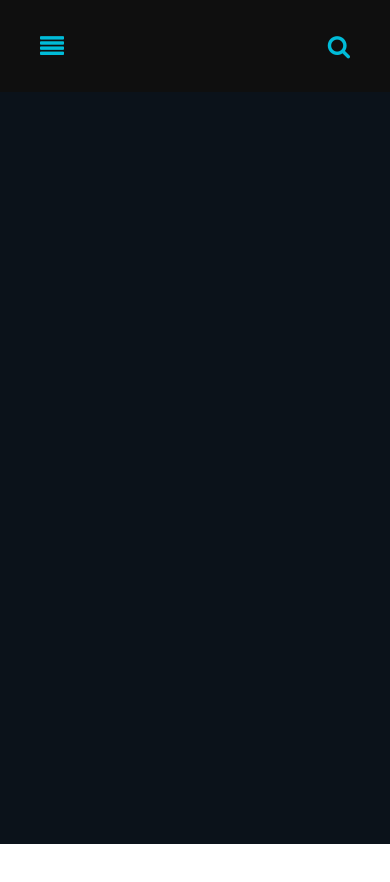
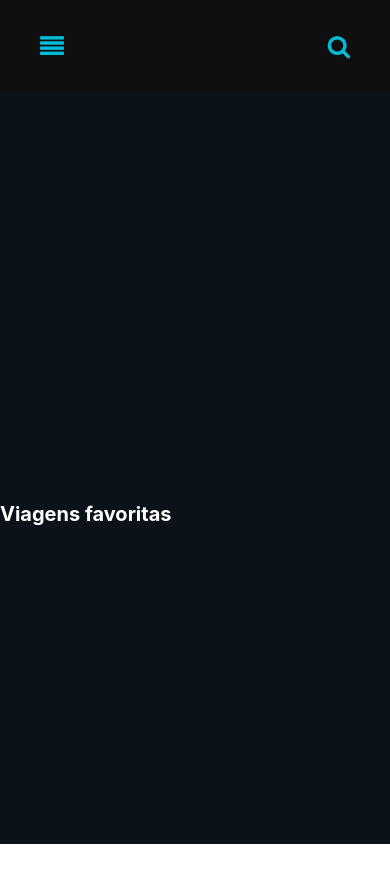
Before and after one commit to nunezada08/app-viagens, a React Native app: screen / in a window 390 px wide. Shown: the top 882 px of the page. Before the commit the page ends 844 px from the top, so only its background shows below. Built offline with nearby package versions, Linux system fonts and the light colour scheme.

Commit message:
feat: arruma cores do app

```diff
--- a/App.js
+++ b/App.js
@@ -19,6 +19,12 @@ export default function App() {
                       size={24}
                       color="#00BCD9"
                   />
+              </View>
+          </View>
+
+          <View style={styles.main}>
+              <View style={styles.viewViagensText}>
+                  <Text style={{ fontSize: 20, fontWeight: 'bold', color: 'white'}} >Viagens favoritas</Text>
               </View>
           </View>
           <StatusBar style="auto" />
@@ -54,4 +60,15 @@ const styles = StyleSheet.create({
     pesquisaHeader: {
         marginRight: 40,
     },
+    main: {
+        width: '100%',
+        height: '100%',
+        alignItems: 'center',
+        justifyContent: 'center',
+    },
+    viewViagensText: {
+        width: '100%',
+        height: 40,
+        justifyContent: 'center'
+    }
 });
--- a/app.json
+++ b/app.json
@@ -24,6 +24,9 @@
     },
     "web": {
       "favicon": "./assets/favicon.png"
-    }
+    },
+    "plugins": [
+      "expo-font"
+    ]
   }
 }
--- a/package.json
+++ b/package.json
@@ -10,6 +10,7 @@
   },
   "dependencies": {
     "expo": "~54.0.33",
+    "expo-font": "~14.0.11",
     "expo-status-bar": "~3.0.9",
     "react": "19.1.0",
     "react-native": "0.81.5"
```
Also changed, not shown: 1 other file (tests, documents, lock files or other folders).
